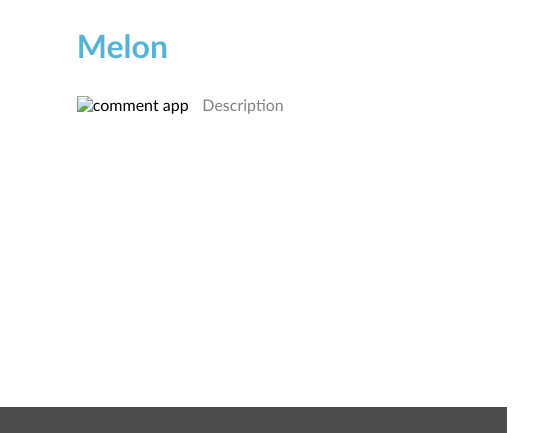
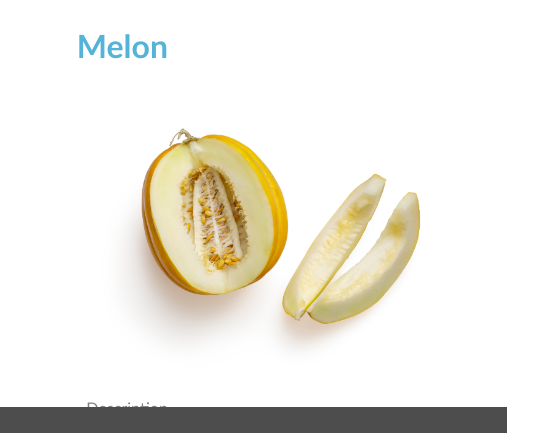
Before and after one commit to WendyKKelly/FAC-project-4, a plain HTML site: page index.html in a window 1280 px wide. Shown: the part 974-1407 px from the top of the page, 484-1022 px from the left. Drawn offline with Linux system fonts and the light colour scheme.

Commit message:
melon tyop

```diff
--- a/index.html
+++ b/index.html
@@ -51,7 +51,7 @@
  <p class="description4">Javascript practice.</p></div>
 </div>
 <div class="child"><div class="pro-6"><h1>Melon</h1>
-    <img src="assets/melson.jpg"
+    <img src="assets/melon.jpg"
 alt="comment app">
 <button onclick="disDesc5()" >Description</button>
 <p class="description5">Beginning of a weather app.</p></div>  </div>
```
